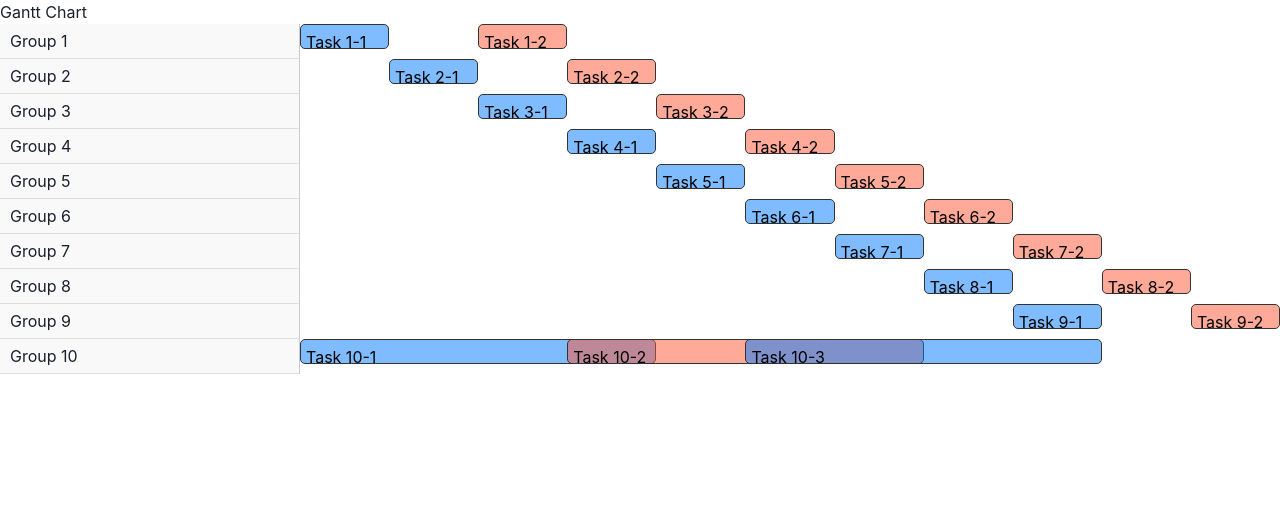
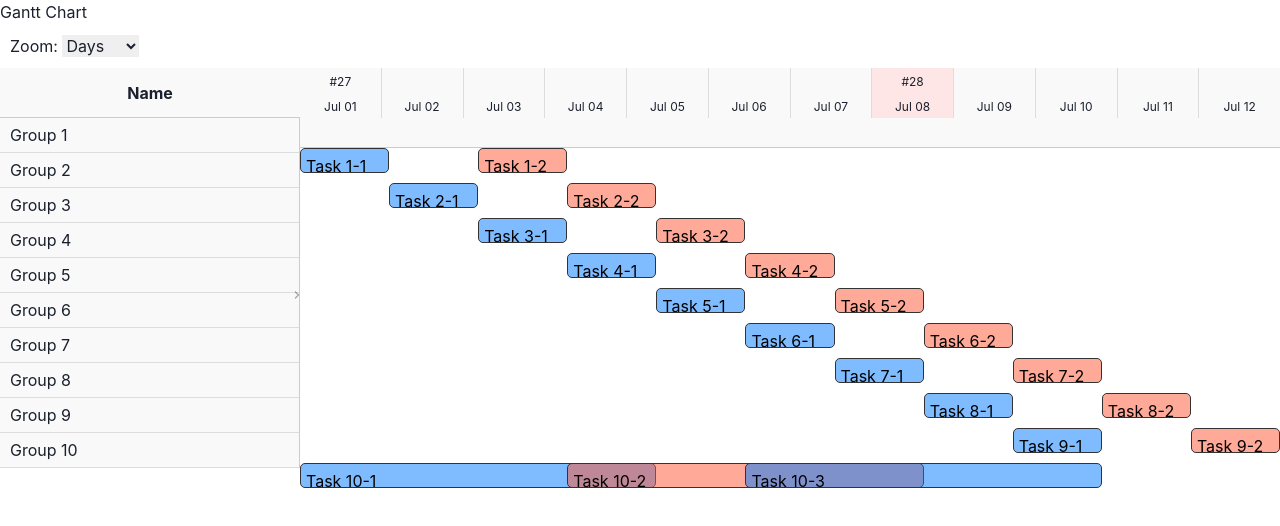
Before and after one commit to nam-vuhoang/aircraft-maintenance, a React (Vite) app in the folder frontend/: page / in a window 1280 px wide. Shown: the top 526 px of the page. Built offline with nearby package versions, Linux system fonts and the light colour scheme.

Commit message:
Add calendar range.

```diff
--- a/frontend/src/components/GanttChart/GanttChart.module.scss
+++ b/frontend/src/components/GanttChart/GanttChart.module.scss
@@ -1,4 +1,15 @@
 .ganttChart {
+  display: flex;
+  flex-direction: column;
+  width: 100%;
+  height: 100%;
+}
+
+.zoomControl {
+  margin: 10px;
+}
+
+.mainContainer {
   display: flex;
   width: 100%;
   height: 100%;
@@ -14,3 +25,43 @@
   flex: 1;
   overflow: auto;
 }
+
+.leftHeader {
+  display: flex;
+  justify-content: center;
+  align-items: center;
+  height: 50px;
+  border-bottom: 1px solid #ccc;
+  background-color: #f9f9f9;
+  font-weight: bold;
+}
+
+.rightHeader {
+  display: flex;
+  flex-direction: column;
+  height: 80px;
+  border-bottom: 1px solid #ccc;
+  background-color: #f9f9f9;
+}
+
+.topRow,
+.bottomRow {
+  display: flex;
+  height: 25px;
+}
+
+.cell {
+  flex: 1;
+  text-align: center;
+  font-size: 12px;
+  border-right: 1px solid #ddd;
+  padding: 5px 0;
+}
+
+.cell:last-child {
+  border-right: none;
+}
+
+.sunday {
+  background-color: #ffe6e6; /* Highlight Sundays */
+}
--- a/frontend/src/components/GanttChart/GanttChart.tsx
+++ b/frontend/src/components/GanttChart/GanttChart.tsx
@@ -4,14 +4,26 @@ import Timeline from './Timeline';
 import styles from './GanttChart.module.scss';
 import { TaskGroup } from '../../models/TaskGroup';
 import { ResizableBox } from 'react-resizable';
+import 'react-resizable/css/styles.css';
 
 interface GanttChartProps {
   taskGroups: TaskGroup[];
 }
 
+type ZoomLevel = 'hours' | 'days' | 'months';
+
+function getWeekNumber(date: Date): number {
+  let tempDate = new Date(date.getTime());
+  tempDate.setDate(tempDate.getDate() + 6 - (tempDate.getDay() || 7));
+  let yearStart = new Date(tempDate.getFullYear(), 0, 1);
+  yearStart.setDate(yearStart.getDate() + 6 - (yearStart.getDay() || 7));
+  return Math.ceil((((tempDate as any) - (yearStart as any)) / 86400000 + 1) / 7);
+}
+
 const GanttChart: React.FC<GanttChartProps> = ({ taskGroups }) => {
   const [expandedGroups, setExpandedGroups] = useState<Set<string>>(new Set());
   const [leftPanelWidth, setLeftPanelWidth] = useState<number>(300);
+  const [zoomLevel, setZoomLevel] = useState<ZoomLevel>('days');
 
   const handleTaskGroupToggle = (groupName: string) => {
     setExpandedGroups((prevState) => {
@@ -25,13 +37,79 @@ const GanttChart: React.FC<GanttChartProps> = ({ taskGroups }) => {
     });
   };
 
-  // eslint-disable-next-line @typescript-eslint/no-explicit-any
-  const handleResize = (_event: any, { size }: { size: { width: number; height: number } }) => {
+  const handleResize = (event: any, { size }: { size: { width: number; height: number } }) => {
     setLeftPanelWidth(size.width);
   };
 
+  const handleZoomChange = (event: React.ChangeEvent<HTMLSelectElement>) => {
+    setZoomLevel(event.target.value as ZoomLevel);
+  };
+
+  const allTasks = taskGroups.flatMap((group) => group.tasks);
+  const minDate = new Date(Math.min(...allTasks.map((task) => task.start.getTime())));
+  const maxDate = new Date(Math.max(...allTasks.map((task) => task.end.getTime())));
+  const timeSpan = maxDate.getTime() - minDate.getTime();
+
+  const generateHeaders = () => {
+    const headers: { top: string[]; bottom: string[] } = { top: [], bottom: [] };
+
+    if (zoomLevel === 'hours') {
+      let lastDay = '';
+      for (let d = new Date(minDate); d <= maxDate; d.setHours(d.getHours() + 1)) {
+        const dayLabel = d.toLocaleDateString('en-US', { day: '2-digit', month: 'short' });
+        const hourLabel = d.getHours().toString().padStart(2, '0');
+        if (dayLabel !== lastDay) {
+          headers.top.push(dayLabel);
+          lastDay = dayLabel;
+        } else {
+          headers.top.push('');
+        }
+        headers.bottom.push(hourLabel);
+      }
+    } else if (zoomLevel === 'days') {
+      let lastWeek = '';
+      for (let d = new Date(minDate); d <= maxDate; d.setDate(d.getDate() + 1)) {
+        const weekLabel = `#${getWeekNumber(d)}`;
+        const dayLabel = d.toLocaleDateString('en-US', { day: '2-digit', month: 'short' });
+        if (weekLabel !== lastWeek) {
+          headers.top.push(weekLabel);
+          lastWeek = weekLabel;
+        } else {
+          headers.top.push('');
+        }
+        headers.bottom.push(dayLabel);
+      }
+    } else if (zoomLevel === 'months') {
+      let lastMonth = '';
+      for (let d = new Date(minDate); d <= maxDate; d.setMonth(d.getMonth() + 1)) {
+        const monthLabel = d.toLocaleDateString('en-US', { month: 'long' });
+        const weekLabel = `#${getWeekNumber(d)}`;
+        if (monthLabel !== lastMonth) {
+          headers.top.push(monthLabel);
+          lastMonth = monthLabel;
+        } else {
+          headers.top.push('');
+        }
+        headers.bottom.push(weekLabel);
+      }
+    }
+
+    return headers;
+  };
+
+  const headers = generateHeaders();
+
   return (
     <div className={styles.ganttChart}>
+      <div className={styles.zoomControl}>
+        <label htmlFor="zoom">Zoom: </label>
+        <select id="zoom" value={zoomLevel} onChange={handleZoomChange}>
+          <option value="hours">Hours</option>
+          <option value="days">Days</option>
+          <option value="months">Months</option>
+        </select>
+      </div>
+      <div className={styles.mainContainer}>
         <ResizableBox
           width={leftPanelWidth}
           height={Infinity}
@@ -41,10 +119,44 @@ const GanttChart: React.FC<GanttChartProps> = ({ taskGroups }) => {
           maxConstraints={[600, Infinity]}
           className={styles.leftPanel}
         >
+          <div className={styles.leftHeader}>
+            <div>Name</div>
+          </div>
           <TaskList taskGroups={taskGroups} onTaskGroupToggle={handleTaskGroupToggle} expandedGroups={expandedGroups} />
         </ResizableBox>
         <div className={styles.rightPanel}>
-        <Timeline taskGroups={taskGroups} expandedGroups={expandedGroups} />
+          <div className={styles.rightHeader}>
+            <div className={styles.topRow}>
+              {headers.top.map((header, index) => (
+                <div
+                  key={index}
+                  className={`${styles.cell} ${
+                    new Date(minDate.getTime() + index * (timeSpan / headers.top.length)).getDay() === 0
+                      ? styles.sunday
+                      : ''
+                  }`}
+                >
+                  {header}
+                </div>
+              ))}
+            </div>
+            <div className={styles.bottomRow}>
+              {headers.bottom.map((header, index) => (
+                <div
+                  key={index}
+                  className={`${styles.cell} ${
+                    new Date(minDate.getTime() + index * (timeSpan / headers.bottom.length)).getDay() === 0
+                      ? styles.sunday
+                      : ''
+                  }`}
+                >
+                  {header}
+                </div>
+              ))}
+            </div>
+          </div>
+          <Timeline taskGroups={taskGroups} expandedGroups={expandedGroups} zoomLevel={zoomLevel} />
+        </div>
       </div>
     </div>
   );
--- a/frontend/src/components/GanttChart/Timeline.tsx
+++ b/frontend/src/components/GanttChart/Timeline.tsx
@@ -5,13 +5,14 @@ import { TaskGroup } from '../../models/TaskGroup';
 interface TimelineProps {
   taskGroups: TaskGroup[];
   expandedGroups: Set<string>;
+  zoomLevel: 'hours' | 'days' | 'months';
 }
 
 const getTaskColor = (type: number) => {
   return type === 1 ? 'rgba(0, 123, 255, 0.5)' : 'rgba(255, 87, 51, 0.5)';
 };
 
-const Timeline: React.FC<TimelineProps> = ({ taskGroups, expandedGroups }) => {
+const Timeline: React.FC<TimelineProps> = ({ taskGroups, expandedGroups, zoomLevel }) => {
   const allTasks = taskGroups.flatMap((group) => group.tasks);
   const minDate = new Date(Math.min(...allTasks.map((task) => task.start.getTime())));
   const maxDate = new Date(Math.max(...allTasks.map((task) => task.end.getTime())));
@@ -25,8 +26,27 @@ const Timeline: React.FC<TimelineProps> = ({ taskGroups, expandedGroups }) => {
           <div key={group.name}>
             {isExpanded && <div className={styles.emptyRow}></div>}
             {group.tasks.map((task) => {
-              const taskStartX = ((task.start.getTime() - minDate.getTime()) / timeSpan) * 100;
-              const taskWidth = ((task.end.getTime() - task.start.getTime()) / timeSpan) * 100;
+              let taskStartX, taskWidth;
+
+              if (zoomLevel === 'hours') {
+                taskStartX = ((task.start.getTime() - minDate.getTime()) / timeSpan) * 100;
+                taskWidth = ((task.end.getTime() - task.start.getTime()) / timeSpan) * 100;
+              } else if (zoomLevel === 'days') {
+                const startDays = (task.start.getTime() - minDate.getTime()) / (1000 * 60 * 60 * 24);
+                const endDays = (task.end.getTime() - task.start.getTime()) / (1000 * 60 * 60 * 24);
+                taskStartX = (startDays / (timeSpan / (1000 * 60 * 60 * 24))) * 100;
+                taskWidth = (endDays / (timeSpan / (1000 * 60 * 60 * 24))) * 100;
+              } else {
+                const startMonths =
+                  (task.start.getFullYear() - minDate.getFullYear()) * 12 +
+                  (task.start.getMonth() - minDate.getMonth());
+                const endMonths =
+                  (task.end.getFullYear() - task.start.getFullYear()) * 12 +
+                  (task.end.getMonth() - task.start.getMonth());
+                taskStartX = (startMonths / (timeSpan / (1000 * 60 * 60 * 24 * 30))) * 100;
+                taskWidth = (endMonths / (timeSpan / (1000 * 60 * 60 * 24 * 30))) * 100;
+              }
+
               const taskColor = getTaskColor(task.type);
               return (
                 <>
```
Also changed, not shown: frontend/src/components/GanttChart/TimeRuler.tsx (deleted, +0 -33 lines). Lines whose indentation alone changed are shown as unchanged.
